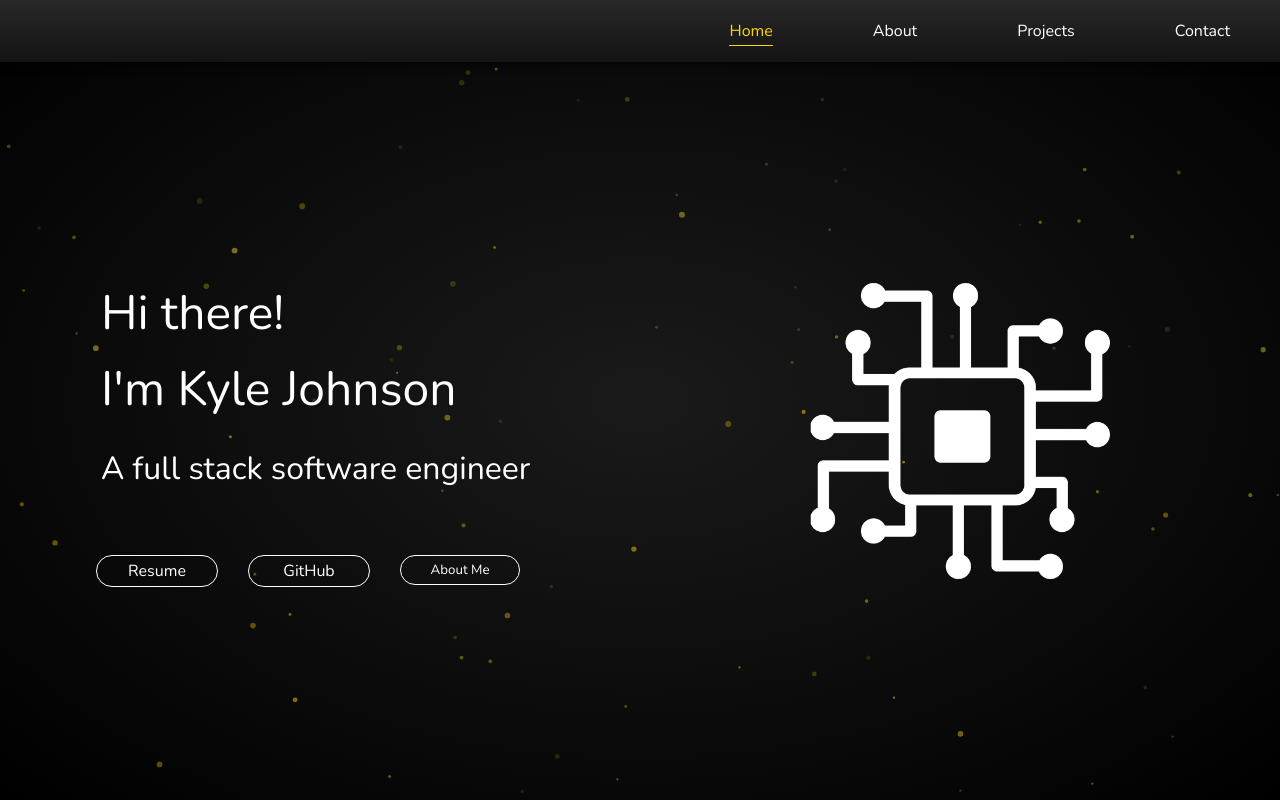
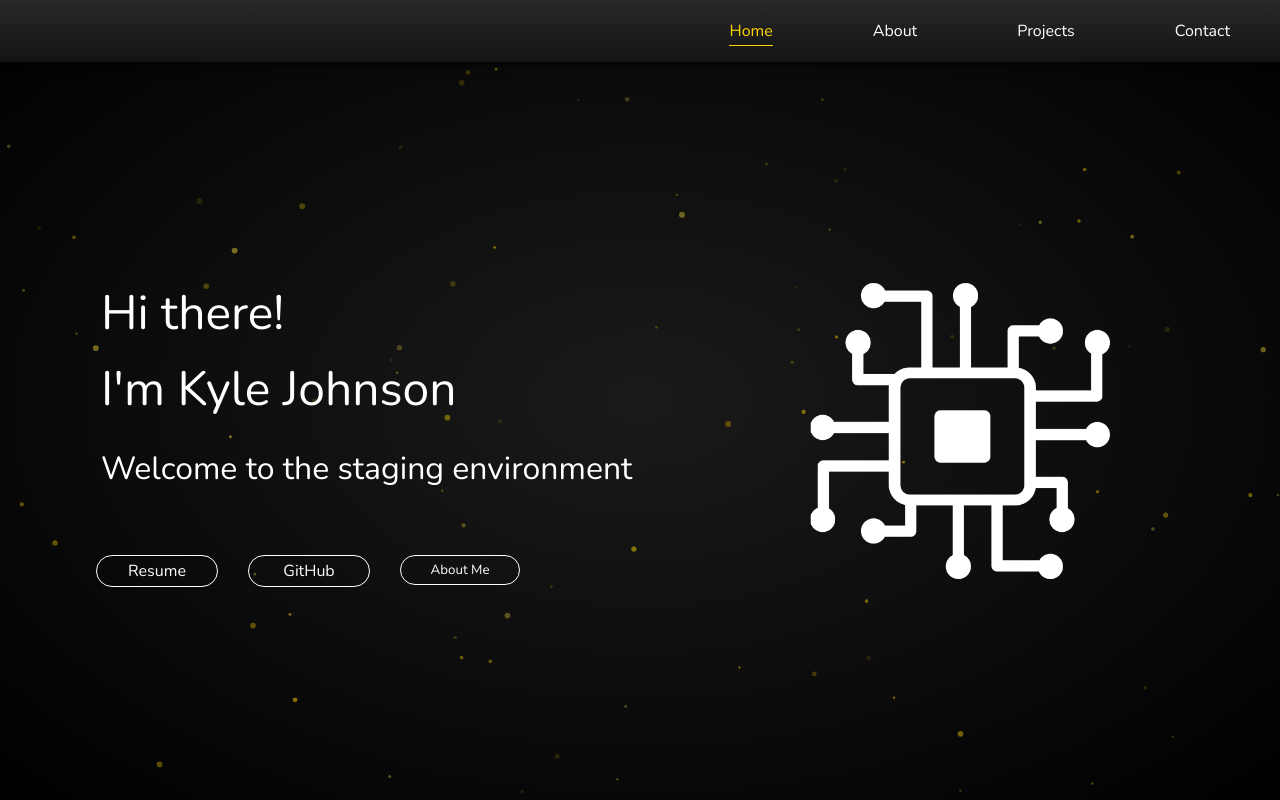
Before and after one commit to KyleJohnson42/Website, a React app: page / in a window 1280 px wide. Built offline with nearby package versions, Linux system fonts and the light colour scheme.

Commit message:
Test staging environment

```diff
--- a/client/src/components/Home.jsx
+++ b/client/src/components/Home.jsx
@@ -12,7 +12,7 @@ const Home = ({setPageSelect}) => {
         <div className='homeTexts'>
           <p className='homeText largeText'>Hi there!</p>
           <p className='homeText largeText'>I'm Kyle Johnson</p>
-          <p className='homeText mediumText subtitle'>A full stack software engineer</p>
+          <p className='homeText mediumText subtitle'>Welcome to the staging environment</p>
         </div>
         <div className='homeButtons'>
           <a href='./assets/kyle_johnson_resume.pdf' target='_blank' className='homeButton' >Resume</a>
```
